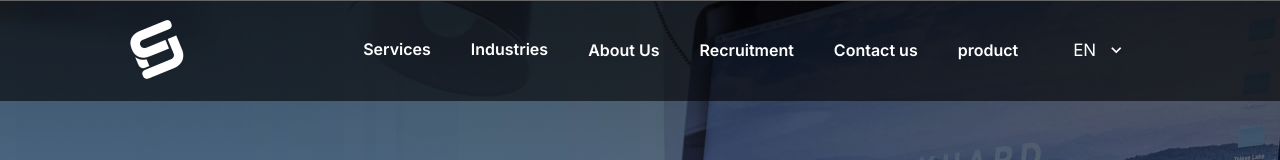
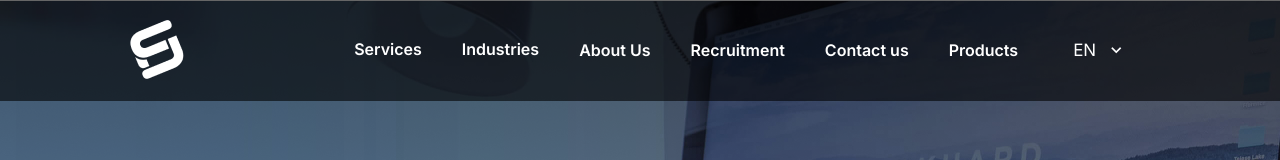
Before and after one commit to tranthanh12/webcty_demo_1, a Next.js app: page / in a window 1280 px wide. Shown: the top 160 px of the page. Built offline with nearby package versions, Linux system fonts and the light colour scheme.

Commit message:
add code

```diff
--- a/src/components/Global/Header/index.jsx
+++ b/src/components/Global/Header/index.jsx
@@ -43,7 +43,7 @@ const Index = () => {
                                         <Link href='/contacts'><span className={`menu__item__link menu__item__expandable-link ${ActiveBtn == '/contacts' ? 'active_link' : ''}`}>Contact us</span></Link>
                                     </li>
                                     <li className="menu__item menu__item--main">
-                                        <Link href='/product'><span className={`menu__item__link menu__item__expandable-link ${ActiveBtn == '/product' ? 'active_link' : ''}`}>product</span></Link>
+                                        <Link href='/product'><span className={`menu__item__link menu__item__expandable-link ${ActiveBtn == '/product' ? 'active_link' : ''}`}>Products</span></Link>
                                     </li>
                                     <li className="menu__item menu__item--language"><span className="current-language"><span className="current-language__text">EN</span><i className="material-icons current-language__icon current-language__icon--expand">expand_more</i>
                                         <i className="material-icons current-language__icon current-language__icon--collapse">expand_less</i></span>
@@ -67,6 +67,7 @@ const Index = () => {
                                     <Link onClick={() => setActiveMenu(!ActiveMenu)} className={`link_menu_mobile ${ActiveBtn == '/aboutus' ? 'active_menu_mobile' : ''}`} href="/aboutus">About Us</Link>
                                     <Link onClick={() => setActiveMenu(!ActiveMenu)} className={`link_menu_mobile ${ActiveBtn == '/recruitment' ? 'active_menu_mobile' : ''}`} href="/recruitment">Recruitment</Link>
                                     <Link onClick={() => setActiveMenu(!ActiveMenu)} className={`link_menu_mobile ${ActiveBtn == '/contacts' ? 'active_menu_mobile' : ''}`} href="/contacts">Contact us</Link>
+                                    <Link onClick={() => setActiveMenu(!ActiveMenu)} className={`link_menu_mobile ${ActiveBtn == '/product' ? 'active_menu_mobile' : ''}`} href="/product">Products</Link>
                                 </div>
                             </div>
                             <span className='btn_open_tab' style={{ fontSize: 22, cursor: "pointer", display: `${InnerWidth < 920 ? 'block' : 'none'}`}} onClick={() => setActiveMenu(!ActiveMenu)}>
```
